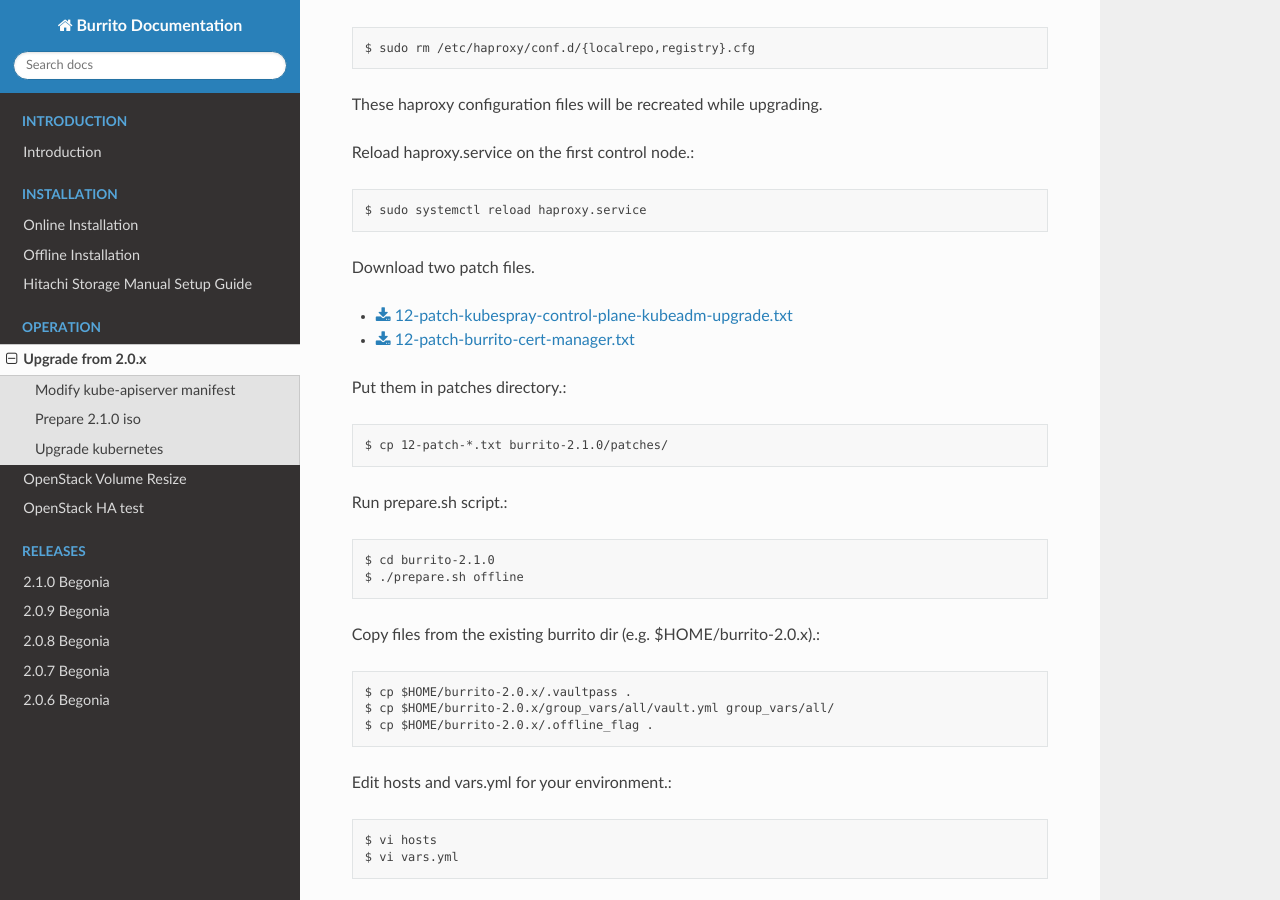
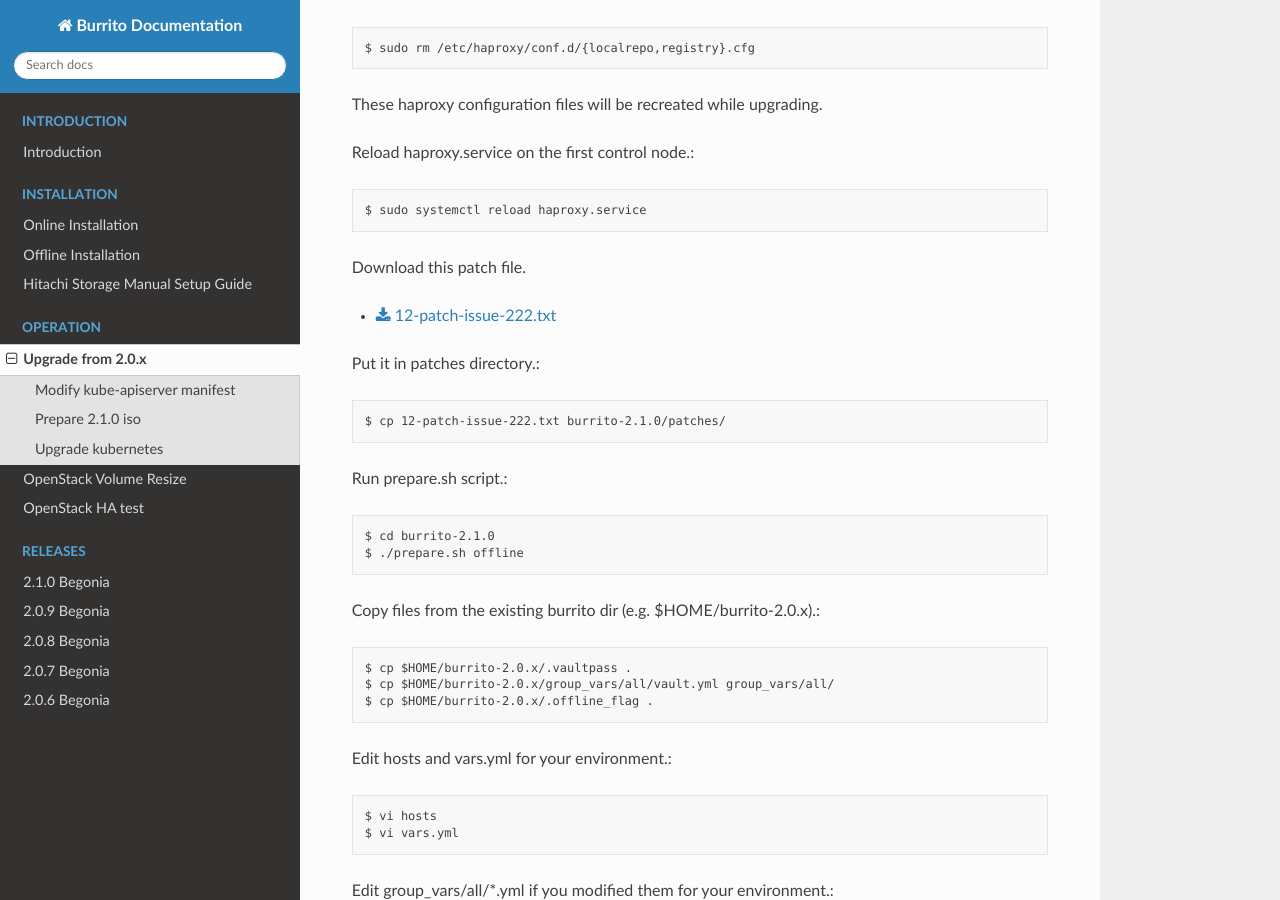
Before and after one commit to iorchard/burrito_docs, a Sphinx documentation site: the page built from source/operation/upgrade_from_2.0.x.rst, in a window 1280 px wide and 900 px high, scrolled down 2012 px. Built offline with Sphinx 7.4.7 and the Read the Docs theme 2.0.0, drawn with Linux system fonts in a browser that asks for light colours; pages that are not in the unit, such as notebooks, are missing from menus.

Commit message:
update upgrade from 2.0.x document

```diff
--- a/source/_static/12-patch-burrito-cert-manager.txt
+++ /dev/null
@@ -1,12 +0,0 @@
---- roles/burrito.cert-manager/tasks/cert_manager.yml	2024-08-22 19:11:37.448967704 +0900
-+++ patches/roles/burrito.cert-manager/tasks/cert_manager.yml	2024-08-22 19:10:58.073967704 +0900
-@@ -37,7 +37,7 @@
-           secretName: ca-key-pair
-   become: true
-   register: result
--  retries: 3
--  delay: 5
-+  retries: 18
-+  delay: 10
-   until: not result.failed
- ...
--- a/source/operation/upgrade_from_2.0.x.rst
+++ b/source/operation/upgrade_from_2.0.x.rst
@@ -88,14 +88,13 @@
 
     $ sudo systemctl reload haproxy.service
 
-Download two patch files.
+Download this patch file.
 
-* :download:`12-patch-kubespray-control-plane-kubeadm-upgrade.txt <../_static/12-patch-kubespray-control-plane-kubeadm-upgrade.txt>`
-* :download:`12-patch-burrito-cert-manager.txt <../_static/12-patch-burrito-cert-manager.txt>`
+* :download:`12-patch-issue-222.txt <../_static/12-patch-issue-222.txt>`
 
-Put them in patches directory.::
+Put it in patches directory.::
 
-    $ cp 12-patch-*.txt burrito-2.1.0/patches/
+    $ cp 12-patch-issue-222.txt burrito-2.1.0/patches/
 
 Run prepare.sh script.::
 
```
Also changed, not shown: source/_static/12-patch-issue-222.txt (renamed from source/_static/12-patch-kubespray-control-plane-kubeadm-upgrade.txt, +12 -0 lines).
